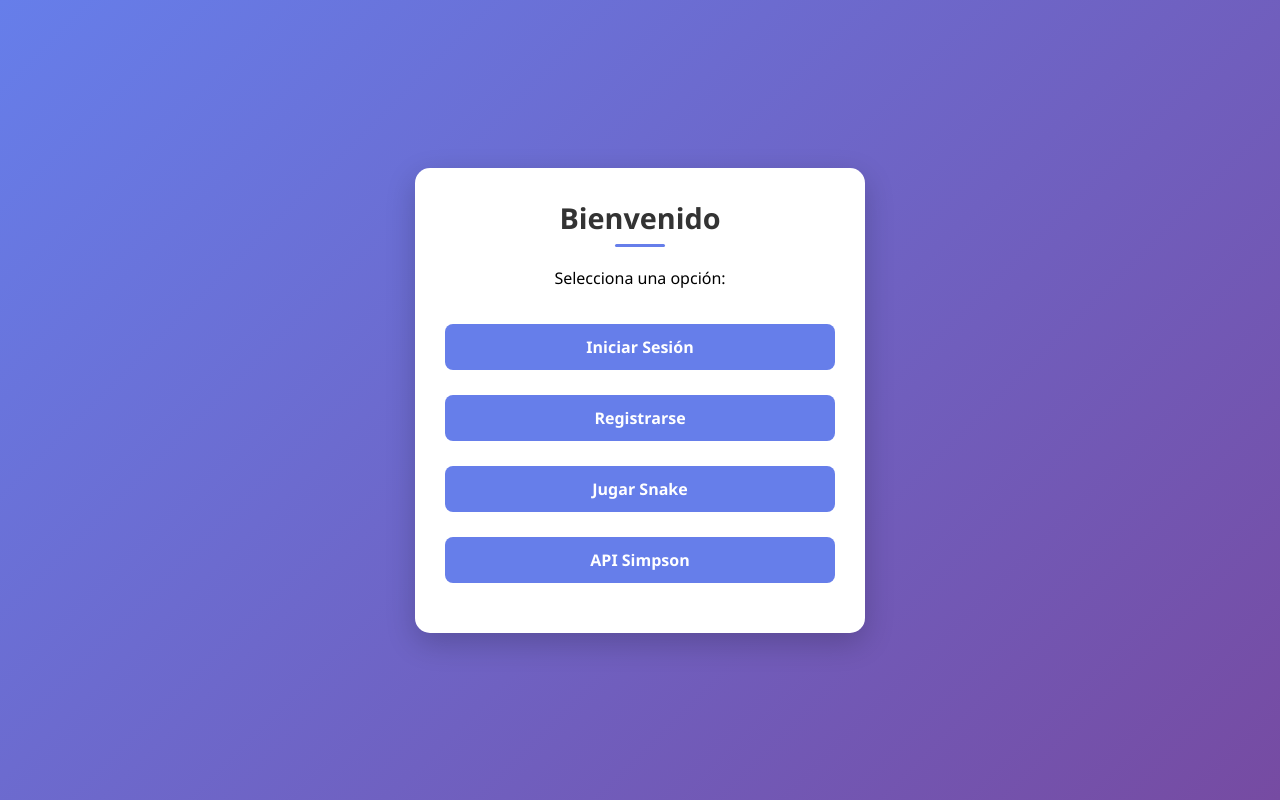
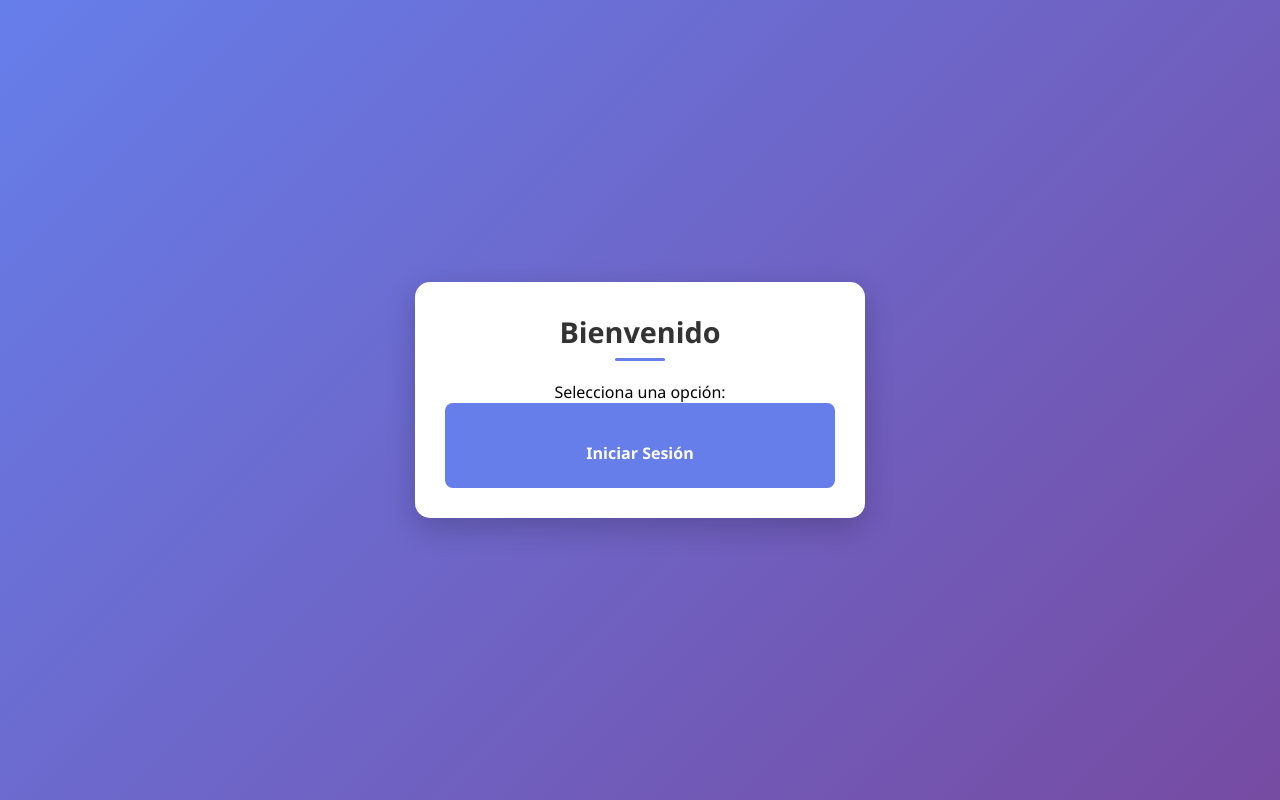
Before and after one commit to Eltorito2008/pagina-pofecional, a plain HTML site: page index.html in a window 1280 px wide. Drawn offline with Linux system fonts and the light colour scheme.

Commit message:
Add files via upload

```diff
--- a/index.html
+++ b/index.html
@@ -11,11 +11,8 @@
         <h2>Bienvenido</h2>
         <p>Selecciona una opción:</p>
 
-        <div class="opciones">
+        <div class="opcion">
             <a href="login.html" class="opcion">Iniciar Sesión</a>
-            <a href="registro.html" class="opcion">Registrarse</a>
-            <a href="juego.html" class="opcion">Jugar Snake</a>
-            <a href="api.html" class="opcion">API Simpson</a>
         </div>
     </div>
 </body>
```
